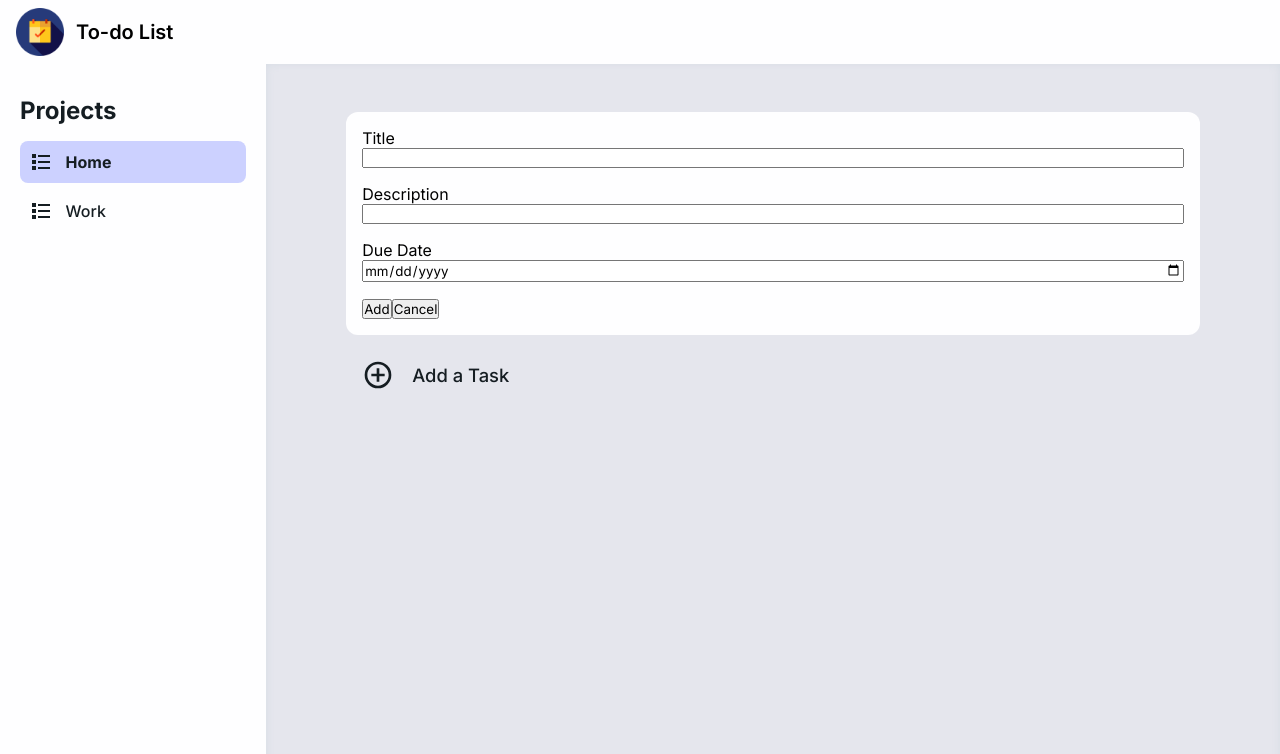
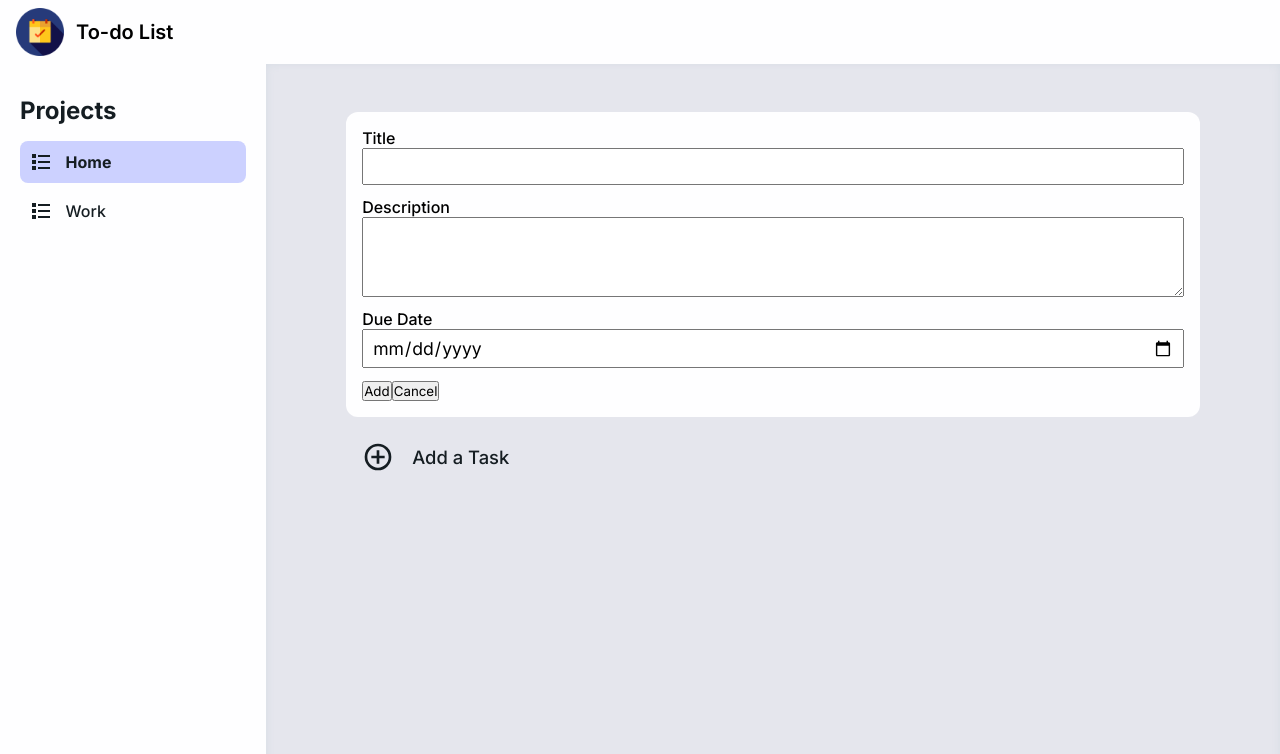
Before and after one commit to Luzefiru/odin-todo-list, a website built with webpack: page dist/index.html in a window 1280 px wide. Shown: the top 754 px of the page. Built offline with nearby package versions, Linux system fonts and the light colour scheme.

Commit message:
style: add typography for form

```diff
--- a/dist/index.html
+++ b/dist/index.html
@@ -24,8 +24,8 @@
       <form class="form--add-task" action="#">
           <label class="form--add-task__label" for="title">Title</label>
           <input class="form--add-task__input" id="title" type="text" name="Task Title">
-          <label class="form--add-task_label" for="desciption">Description</label>
-          <input class="form--add-task__input" id="description" type="text" name="Task Description">
+          <label class="form--add-task__label" for="desciption">Description</label>
+          <textarea class="form--add-task__input" id="description" type="text" name="Task Description"></textarea>
           <label class="form--add-task__label" for="dueDate">Due Date</label>
           <input class="form--add-task__input" id="dueDate" type="date" name="Task Due Date">
           <div class="form--add-task__buttons">
--- a/dist/style.css
+++ b/dist/style.css
@@ -192,6 +192,21 @@ aside {
   border-radius: 12px;
 }
 
+.form--add-task__label {
+  font-weight: 500;
+}
+
 .form--add-task__input {
-  margin-bottom: 1rem;
+  margin-bottom: 0.75rem;
 }
+
+.form--add-task__input {
+  font-size: 1.1rem;
+  padding: 0.375rem 0.5rem;
+}
+
+.form--add-task__input#description {
+  height: 5rem;
+  display: flex;
+  align-items: flex-start;
+}
```
